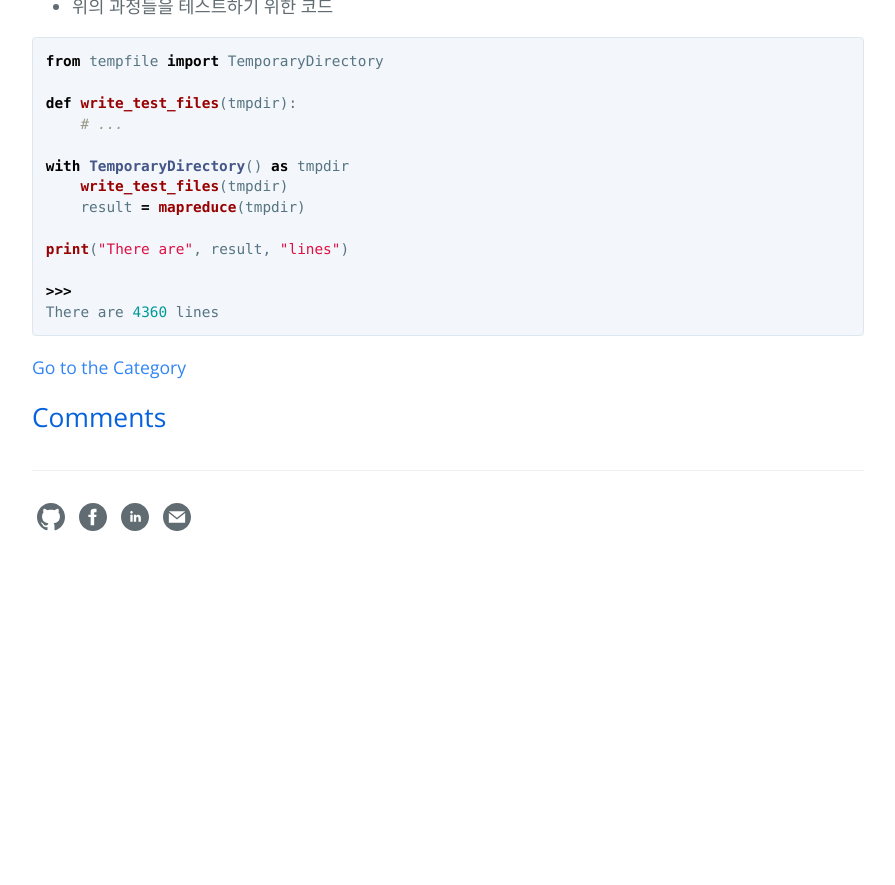
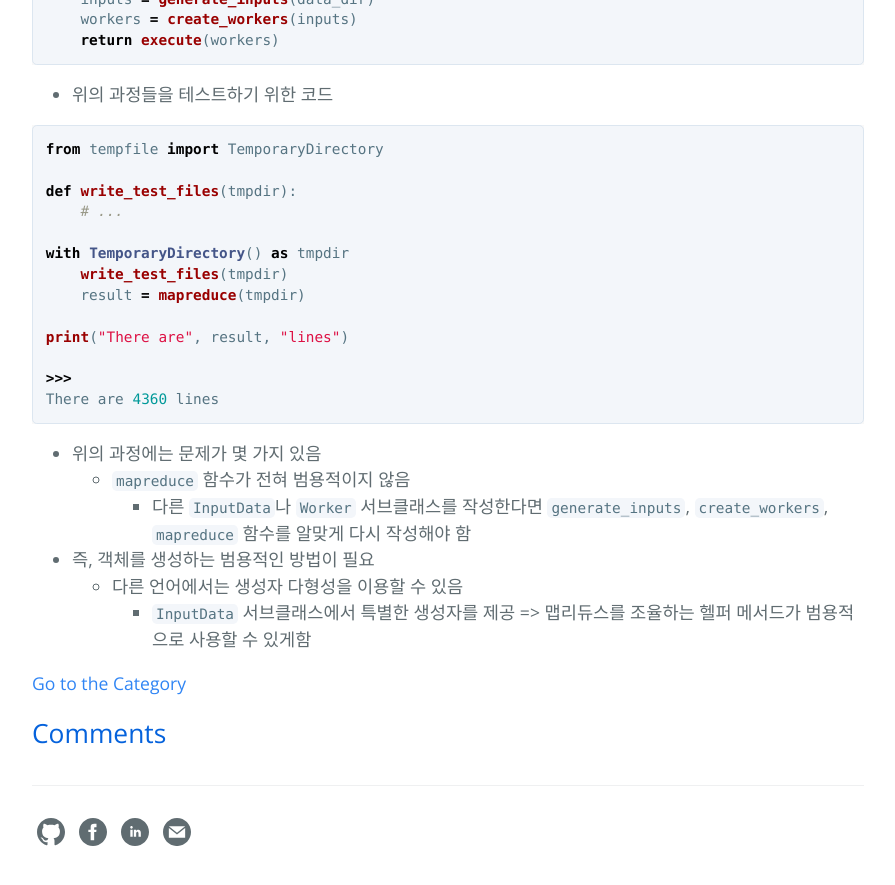
Before and after one commit to hcnoh/hcnoh.github.io, a Jekyll site: the page built from _posts/2018-10-04-effective-python-way24.md, in a window 1280 px wide and 900 px high, scrolled down 2560 px. Shown: the top 885 px of the window, without its empty margins (192-1087 px from the left). Built offline with Jekyll 4.4.1, drawn with Linux system fonts in a browser that asks for light colours; comment, search, counter and statistics services are not loaded; before the commit the page ends 3145 px from its top, so only the background shows below that.

Commit message:
Update 2018-10-04-effective-python-way24.md

````diff
--- a/_posts/2018-10-04-effective-python-way24.md
+++ b/_posts/2018-10-04-effective-python-way24.md
@@ -14,6 +14,8 @@ permalink: /2018-10-04-effective-python-way24
 - 파이썬은 객체/클래스가 다형성을 지원
 - 다형성이란?
   - 계층 구조에 속한 여러 클래스가 자체의 메서드를 독립적인 버전으로 구현하는 방식
+
+## 다형성의 필요성
 - 맵리듀스(MapReduce) 구현
   - 입력 데이터를 표현할 공통 클래스 필요
 
@@ -127,3 +129,11 @@ print("There are", result, "lines")
 >>>
 There are 4360 lines
 ```
+
+- 위의 과정에는 문제가 몇 가지 있음
+  - `mapreduce` 함수가 전혀 범용적이지 않음
+    - 다른 `InputData`나 `Worker` 서브클래스를 작성한다면 `generate_inputs`, `create_workers`, `mapreduce` 함수를 알맞게 다시 작성해야 함
+
+- 즉, 객체를 생성하는 범용적인 방법이 필요
+  - 다른 언어에서는 생성자 다형성을 이용할 수 있음
+    - `InputData` 서브클래스에서 특별한 생성자를 제공 => 맵리듀스를 조율하는 헬퍼 메서드가 범용적으로 사용할 수 있게함
````
